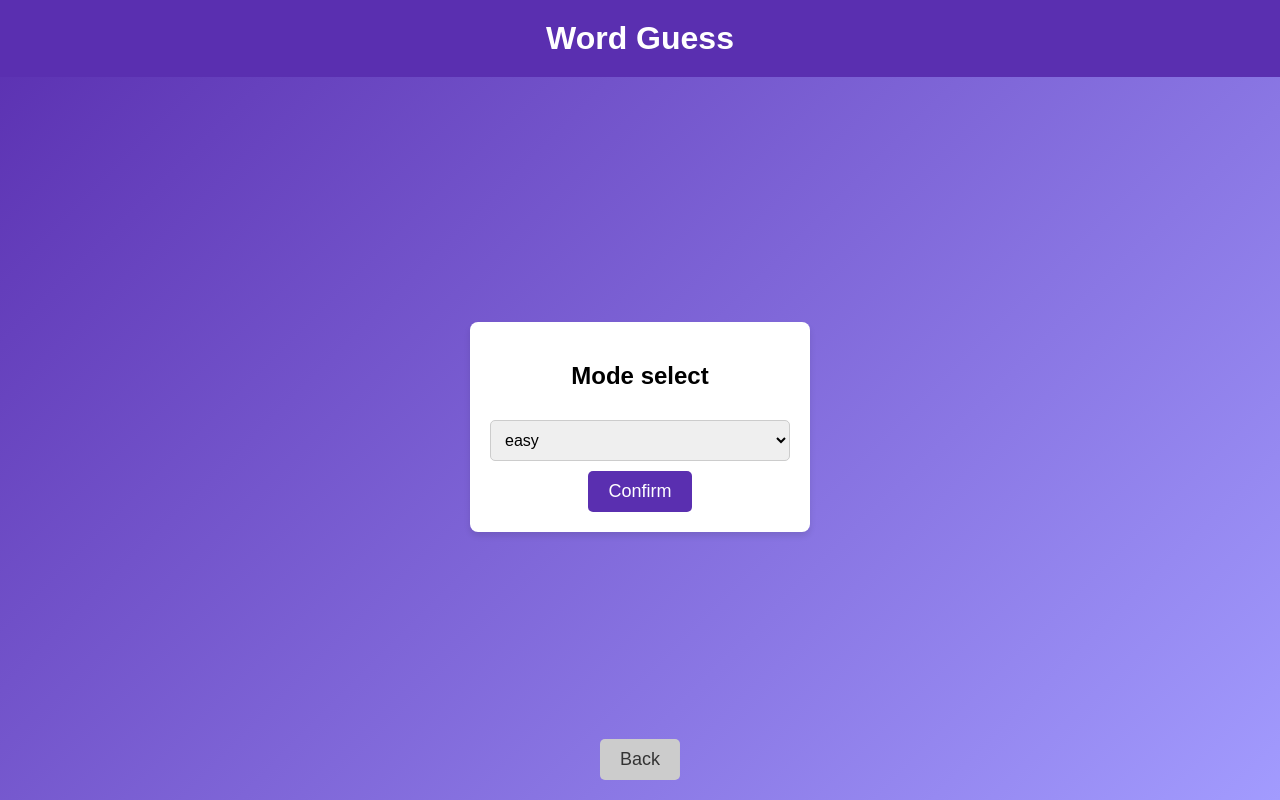
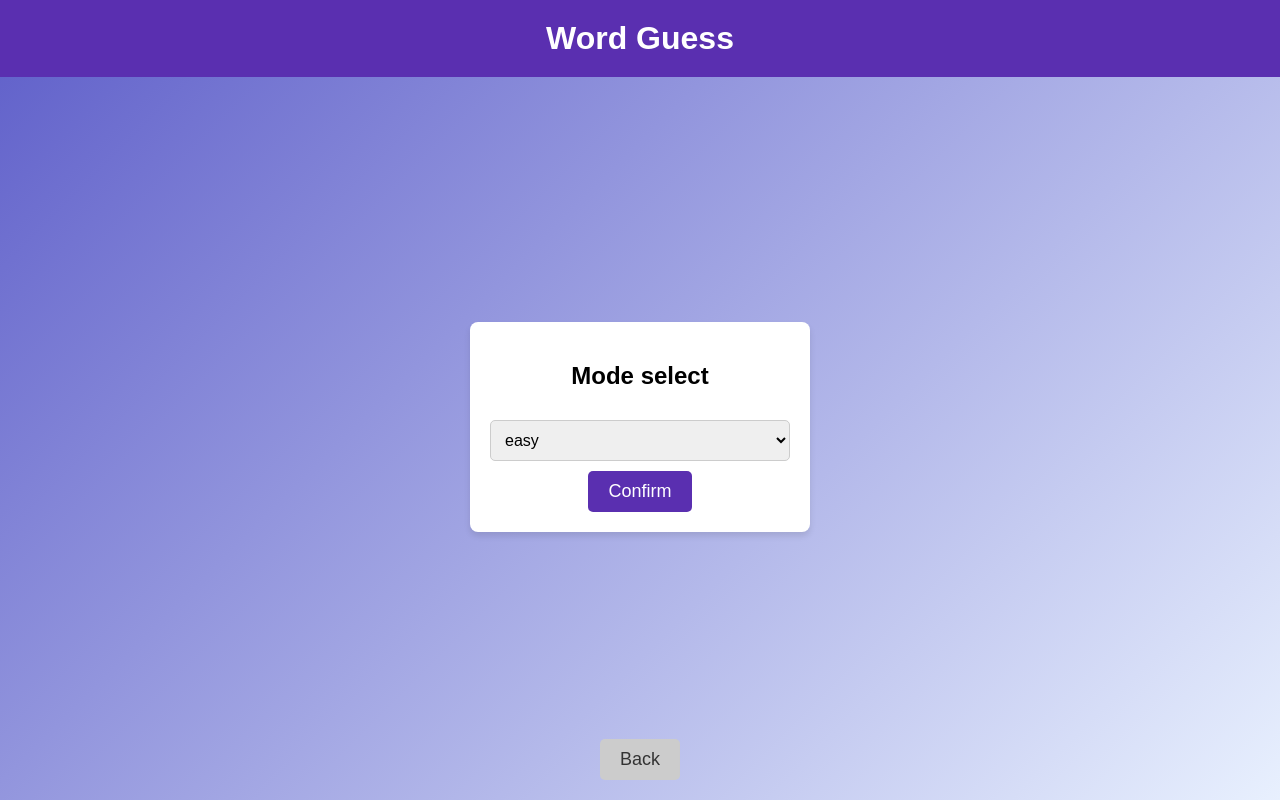
Before and after one commit to 6510615047/CN331Project, a Django app: page /folder/1/select_game/modeSet/ in a window 1280 px wide. Run offline with Django 5.2, Linux system fonts and the light colour scheme.

Commit message:
more style

```diff
--- a/FlashBook/folWordSel/templates/wordGuessMode.html
+++ b/FlashBook/folWordSel/templates/wordGuessMode.html
@@ -11,7 +11,7 @@
             height: 100%;
             margin: 0;
             font-family: Arial, sans-serif;
-            background: linear-gradient(135deg, #5A2FB0, #A29BFE);
+            background: linear-gradient(135deg, #5e5ec9, #e8f0fe);
         }
 
         /* สไตล์สำหรับแถบด้านบน */
```
